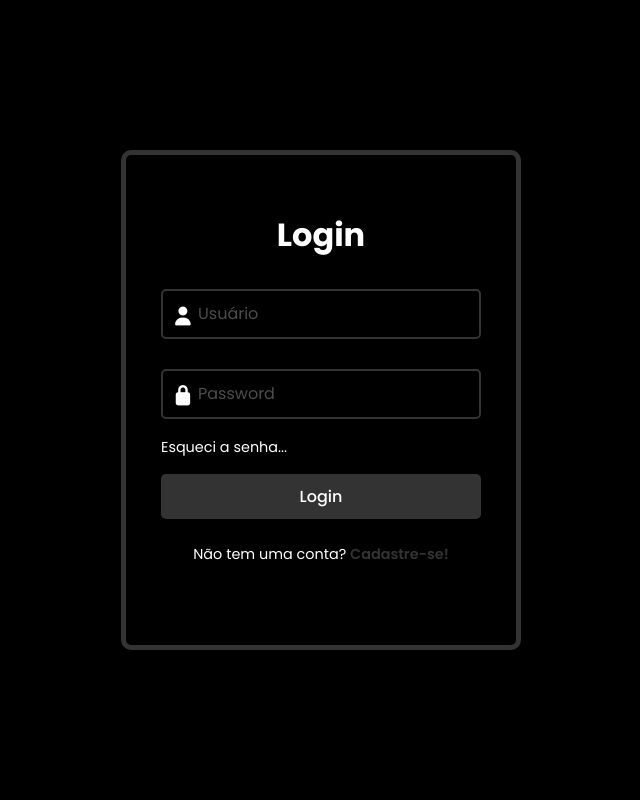
After one commit to RianTech-creator/pm-fe, a Django app: page /usuario/login/ in a window 1280 px wide. The commit adds this page. Shown: the whole page, without its empty margins (319-959 px from the left). Run offline with Django 5.2, Linux system fonts and the light colour scheme; some libraries are stand-ins or nearby versions.

Commit message:
add painel neon

```diff
--- a/djangoapp/urls.py
+++ b/djangoapp/urls.py
@@ -16,14 +16,13 @@ Including another URLconf
 """
 from django.contrib import admin
 from django.urls import path, include
+from usuario.views import home_view  # importa a view da home
 from django.conf import settings
 from django.conf.urls.static import static
-from usuario.views import home_view
-
 
 urlpatterns = [
+    path('', home_view, name='home'),  # raiz do site
     path('admin/', admin.site.urls),
-    path('', home_view, name='home'),
     path('usuario/', include('usuario.urls')),
 ]
 
--- a/static/style.css
+++ b/static/style.css
@@ -0,0 +1,152 @@
+@import url('https://fonts.googleapis.com/css2?family=Poppins:ital,wght@0,100;0,200;0,300;0,400;0,500;0,600;0,700;0,800;0,900;1,100;1,200;1,300;1,400;1,500;1,600;1,700;1,800;1,900&display=swap');
+
+* {
+    margin: 0;
+    padding: 0;
+    box-sizing: border-box;
+    font-family: 'Poppins', sans-serif;
+}
+
+:root {
+    --primary-color: #FFF;
+    --secondary-color: #333;
+    --neon-color: #0EF;
+}
+
+body {
+    display: flex;
+    justify-content: center;
+    align-items: center;
+    min-height: 100vh;
+    background: #000;
+}
+
+.wrapper {
+    position: relative;
+    display: flex;
+    justify-content: center;
+    align-items: center;
+    width: 400px;
+    height: 500px;
+    background: transparent; /* Precisa ser corrigido no Chrome (webkit) */
+    border: 5px solid var(--secondary-color);
+    border-radius: 10px;
+    transition: .5s;
+}
+
+.wrapper:hover {
+    border: 5px solid var(--neon-color);
+    box-shadow: 0 0 20px var(--neon-color), inset 0 0 20px var(--neon-color);
+}
+
+h2 {
+    font-size: 2em;
+    text-align: center;
+    color: var(--primary-color);
+    transition: 0.5s;
+}
+
+.wrapper:hover h2 {
+    color: var(--neon-color);
+}
+
+.input-box {
+    position: relative;
+    width: 320px;
+    margin: 30px 0;
+}
+
+.input-box input {
+    width: 100%;
+    height: 50px;
+    background: transparent;
+    border: 2px solid var(--secondary-color);
+    outline: none;
+    border-radius: 5px;
+    font-size: 1em;
+    color: var(--primary-color);
+    padding: 0 10px 0 35px;
+    transition: .5s;
+}
+
+.wrapper:hover .input-box input {
+    border: 2px solid var(--neon-color);
+    box-shadow: 0 0 10px var(--neon-color), inset 0 0 5px var(--neon-color);
+}
+
+.input-box input::placeholder {
+    color: rgba(255, 255, 255, 0.3);
+}
+
+.input-box .icon {
+    position: absolute;
+    left: 10px;
+    color: var(--primary-color);
+    font-size: 1.2em;
+    line-height: 55px;
+    transition: .5s;
+}
+
+.wrapper:hover .input-box .icon {
+    color: var(--neon-color);
+}
+
+.forgot-pass {
+    margin: -15px 0 15px;
+}
+
+.forgot-pass a {
+    color: var(--primary-color);
+    font-size: 0.9em;
+    text-decoration: none;
+}
+
+.forgot-pass a:hover {
+    text-decoration: underline;
+}
+
+button {
+    position: relative;
+    width: 100%;
+    height: 45px;
+    background: var(--secondary-color);
+    border: none;
+    outline: none;
+    border-radius: 5px;
+    cursor: pointer;
+    font-size: 1em;
+    color: var(--primary-color);
+    font-weight: 500;
+    transition: .5s;
+}
+
+.wrapper:hover button {
+    background: var(--neon-color);
+    color: var(--secondary-color);
+    box-shadow: 0 0 10px var(--neon-color), inset 0 0 5px var(--neon-color);
+}
+
+.register-link {
+    font-size: 0.9em;
+    text-align: center;
+    margin: 25px 0;
+}
+
+.register-link p {
+    color: var(--primary-color);
+}
+
+.register-link p a {
+    color: var(--secondary-color);
+    text-decoration: none;
+    font-weight: 600;
+    transition: .5s;
+}
+
+.wrapper:hover .register-link p a {
+    color: var(--neon-color);
+}
+
+.register-link p a:hover {
+    text-decoration: underline;
+}
--- a/templates/base.html
+++ b/templates/base.html
@@ -10,8 +10,7 @@
         </title>
         <link rel="stylesheet" href="{% static 'style.css' %}">
         <script src="{% static 'script.js' %}" defer></script>
-        <link href="https://fonts.googleapis.com/icon?family=Material+Icons" rel="stylesheet">
-        <link href="https://fonts.googleapis.com/css2?family=Roboto:wght@400;500;700&family=Montserrat:wght@700&display=swap" rel="stylesheet">
+        <link rel="stylesheet" href="https://cdnjs.cloudflare.com/ajax/libs/font-awesome/7.0.1/css/all.min.css" integrity="sha512-2SwdPD6INVrV/lHTZbO2nodKhrnDdJK9/kg2XD1r9uGqPo1cUbujc+IYdlYdEErWNu69gVcYgdxlmVmzTWnetw==" crossorigin="anonymous" referrerpolicy="no-referrer" />
     </head>
     <body>
         {% if messages %}
--- /dev/null
+++ b/usuario/templates/usuario_login.html
@@ -0,0 +1,39 @@
+{% extends 'base.html' %}
+
+{% block title %}
+    Login - Projeto Cantina
+{% endblock %}
+
+{% block header %}
+{% endblock %}
+
+{% block content %}
+
+    <div class="wrapper">
+        <form method="POST" action="{% url 'usuario_login' %}">
+            <h2>Login</h2>
+            <div class="input-box">
+                <span class="icon">
+                    <i class="fa-solid fa-user"></i>
+                </span>
+                <input type="text" placeholder="Usuário" required>
+            </div>
+            <div class="input-box">
+                <span class="icon">
+                    <i class="fa-solid fa-lock"></i>
+                </span>
+                <input type="password" placeholder="Password" required>
+            </div>
+            <div class="forgot-pass">
+                <a href="#">Esqueci a senha...</a>
+            </div>
+            <button type="submit">Login</button>
+            <div class="register-link">
+                <p>Não tem uma conta? <a href="{% url 'usuario_cadastrar' %}">Cadastre-se!</a></p>
+            </div>
+        </form>
+    </div>
+{% endblock %}
+
+{% block footer %}
+{% endblock %}
--- a/usuario/urls.py
+++ b/usuario/urls.py
@@ -2,4 +2,6 @@ from django.urls import path
 from . import views
 
 urlpatterns = [
+    path('login/', views.usuario_login, name='usuario_login'),
+    path('cadastrar/', views.usuario_cadastrar, name='usuario_cadastrar'),
 ]
--- a/usuario/views.py
+++ b/usuario/views.py
@@ -1,5 +1,30 @@
 from django.shortcuts import render
+from django.contrib.auth import login, authenticate
+from django.shortcuts import redirect
+from django.views.decorators.csrf import csrf_exempt # REMOVER DA PRODUÇÃO - USAR EM DEBUG APENAS
 
 # Create your views here.
 def home_view(request):
     return render(request, 'home.html')
+
+@csrf_exempt  # REMOVER DA PRODUÇÃO - USAR EM DEBUG APENAS
+def usuario_login(request):
+    if request.method == 'POST':
+        username = request.POST.get('username')
+        password = request.POST.get('password')
+        user = authenticate(request, username=username, password=password)
+        if user is not None:
+            login(request, user)
+            return redirect('home')
+        else:
+            return render(request, 'login.html', {'error': 'Credenciais inválidas'})
+    return render(request, 'usuario_login.html')
+
+def usuario_cadastrar(request):
+    if request.method == 'POST':
+        username = request.POST.get('username')
+        password = request.POST.get('password')
+        # Aqui você pode adicionar lógica para salvar o usuário no banco de dados
+        # Por simplicidade, estamos apenas redirecionando para a página de login
+        return redirect('usuario_login')
+    return render(request, 'usuario_cadastrar.html')
```
Also changed, not shown: templates/home.html (+10 -2 lines), usuario/templates/usuario_cadastrar.html (added, +37 -0 lines), 2 other files.
